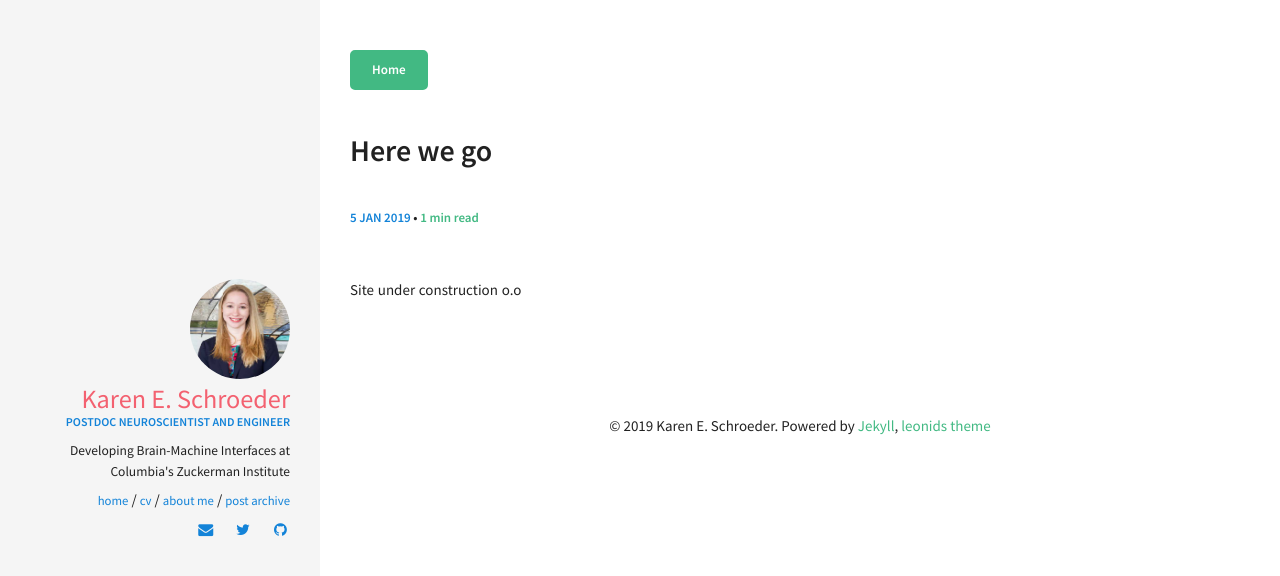
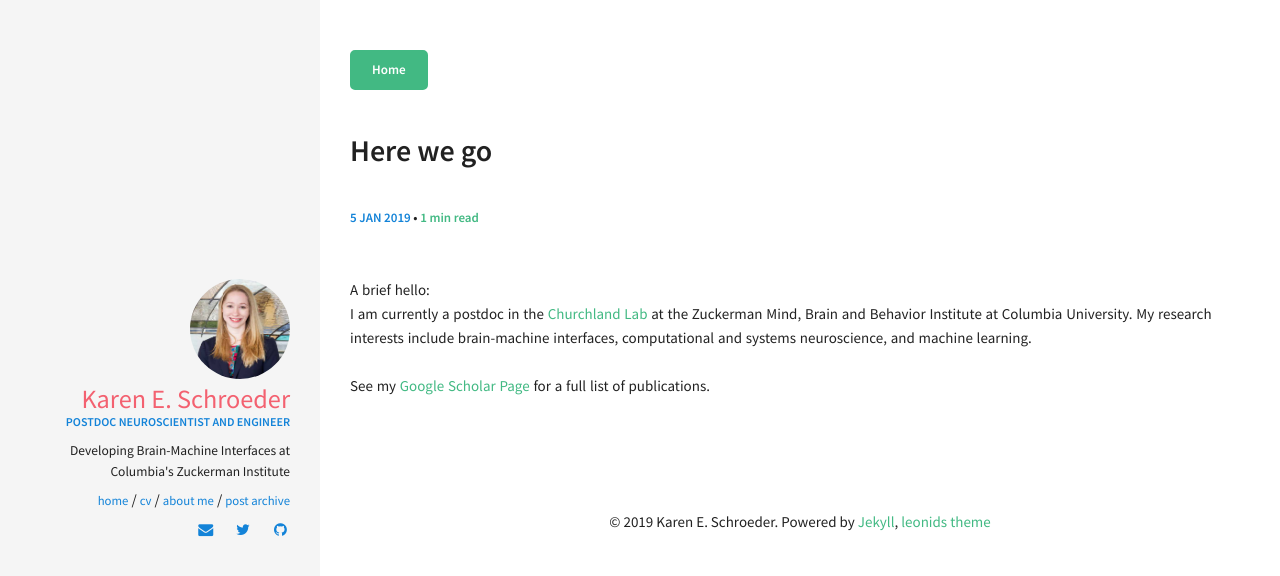
Before and after one commit to karschro/karschro.github.io, a Jekyll site: the page built from _posts/2019-01-05-here-we-go.md, in a window 1280 px wide. Shown: the top 576 px of the page. Built offline with Jekyll 4.4.1, drawn with Linux system fonts in a browser that asks for light colours.

Commit message:
Update 2019-01-05-here-we-go.md

```diff
--- a/_posts/2019-01-05-here-we-go.md
+++ b/_posts/2019-01-05-here-we-go.md
@@ -5,4 +5,9 @@ date:   2019-01-05 20:07:19
 categories: [PARAGRAPH]
 comments: false
 ---
-Site under construction o.o
+A brief hello:
+<br>
+I am currently a postdoc in the <a href = "http://churchland.zuckermaninstitute.columbia.edu"> Churchland Lab </a> at the Zuckerman Mind, Brain and Behavior Institute at Columbia University. My research interests include brain-machine interfaces, computational and systems neuroscience, and machine learning.
+<br>
+<br>
+See my <a href="https://scholar.google.com/citations?user=42aZ0fAAAAAJ&hl=en"> Google Scholar Page </a> for a full list of publications.
```
